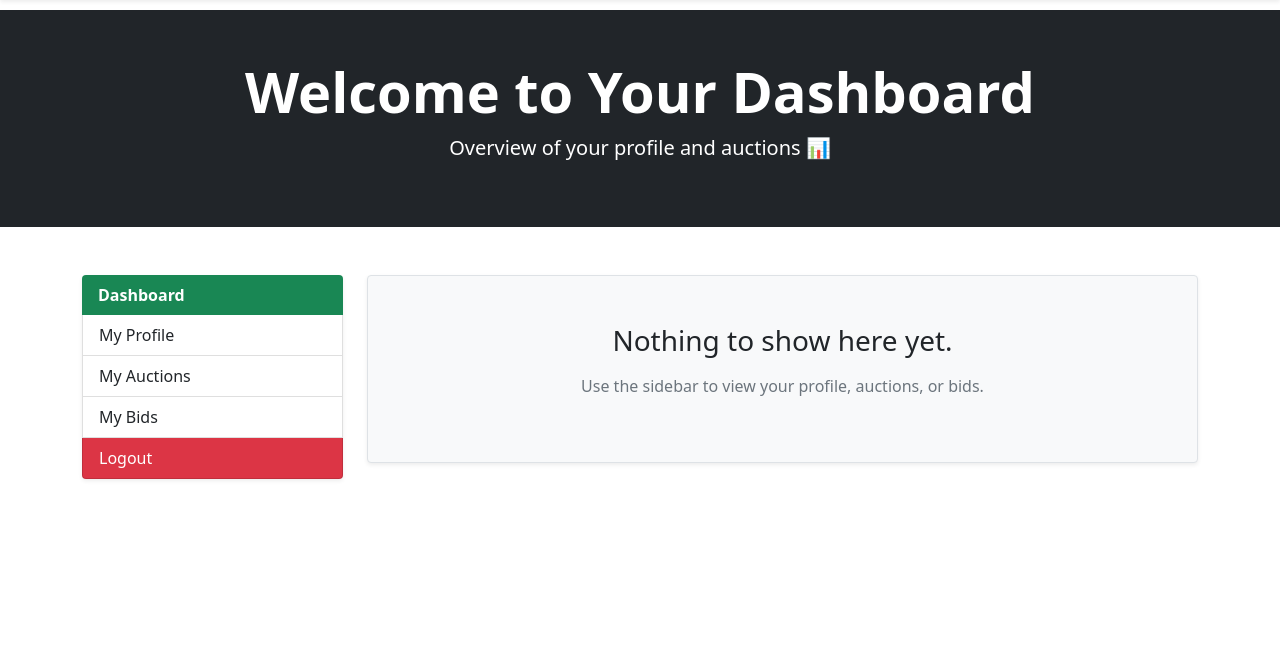
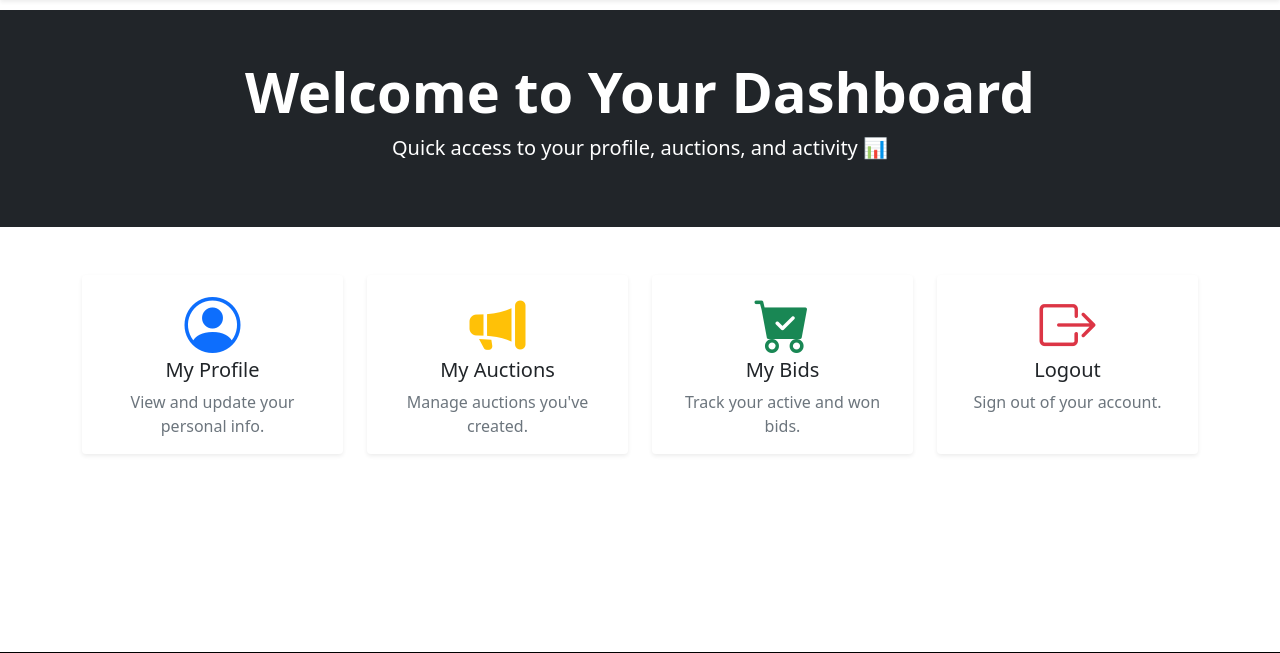
Before and after one commit to TheRaOfEL/auctions, a Django app: page /user/dashboard/ in a window 1280 px wide. Shown: the part 70-723 px from the top of the page. Run offline with Django 5.2, Linux system fonts and the light colour scheme; a user stored in the database is signed in; some libraries are stand-ins or nearby versions.

Commit message:
changed dashboard interface

```diff
--- a/user/templates/users/dashboard.html
+++ b/user/templates/users/dashboard.html
@@ -6,34 +6,81 @@
     <div class="row justify-content-center">
         <div class="col-lg-10 text-center">
             <h1 class="display-4 fw-bold">Welcome to Your Dashboard</h1>
-            <p class="lead mt-2">Overview of your profile and auctions 📊</p>
+            <p class="lead mt-2">Quick access to your profile, auctions, and activity 📊</p>
         </div>
     </div>
 </div>
 
+<!-- Main Content -->
 <main>
-    <div class="container">
-        <div class="row py-5">
-            <!-- Sidebar -->
-            <div class="col-12 col-md-3 mb-4">
-                <div class="list-group shadow-sm">
-                    <div class="list-group-item active bg-success border-0 fw-bold">Dashboard</div>
-                    <a href="{% url 'profile' %}" class="list-group-item list-group-item-action">My Profile</a>
-                    <a href="{% url 'created_auctions' %}" class="list-group-item list-group-item-action">My Auctions</a>
-                    <a href="{% url 'my_purchases' %}" class="list-group-item list-group-item-action">My Bids</a>
-                    <a href="{% url 'logout' %}" class="list-group-item list-group-item-action bg-danger text-white fw-semibold">Logout</a>
-                </div>
+    <div class="container py-5">
+        <div class="row g-4">
+
+            <!-- Profile Card -->
+            <div class="col-md-6 col-xl-3">
+                <a href="{% url 'profile' %}" class="text-decoration-none text-dark">
+                    <div class="card h-100 shadow-sm border-0 hover-shadow">
+                        <div class="card-body text-center">
+                            <i class="bi bi-person-circle display-4 text-primary mb-3"></i>
+                            <h5 class="card-title">My Profile</h5>
+                            <p class="card-text text-muted">View and update your personal info.</p>
+                        </div>
+                    </div>
+                </a>
             </div>
 
-            <!-- Main Content -->
-            <div class="col-12 col-md-9">
-                <div class="text-center p-5 bg-light border rounded shadow-sm">
-                    <h3 class="mb-3">Nothing to show here yet.</h3>
-                    <p class="text-muted">Use the sidebar to view your profile, auctions, or bids.</p>
-                </div>
+            <!-- Created Auctions Card -->
+            <div class="col-md-6 col-xl-3">
+                <a href="{% url 'created_auctions' %}" class="text-decoration-none text-dark">
+                    <div class="card h-100 shadow-sm border-0 hover-shadow">
+                        <div class="card-body text-center">
+                            <i class="bi bi-megaphone-fill display-4 text-warning mb-3"></i>
+                            <h5 class="card-title">My Auctions</h5>
+                            <p class="card-text text-muted">Manage auctions you've created.</p>
+                        </div>
+                    </div>
+                </a>
             </div>
+
+            <!-- My Bids Card -->
+            <div class="col-md-6 col-xl-3">
+                <a href="{% url 'my_purchases' %}" class="text-decoration-none text-dark">
+                    <div class="card h-100 shadow-sm border-0 hover-shadow">
+                        <div class="card-body text-center">
+                            <i class="bi bi-cart-check-fill display-4 text-success mb-3"></i>
+                            <h5 class="card-title">My Bids</h5>
+                            <p class="card-text text-muted">Track your active and won bids.</p>
+                        </div>
+                    </div>
+                </a>
+            </div>
+
+            <!-- Logout Card -->
+            <div class="col-md-6 col-xl-3">
+                <a href="{% url 'logout' %}" class="text-decoration-none text-dark">
+                    <div class="card h-100 shadow-sm border-0 hover-shadow">
+                        <div class="card-body text-center">
+                            <i class="bi bi-box-arrow-right display-4 text-danger mb-3"></i>
+                            <h5 class="card-title">Logout</h5>
+                            <p class="card-text text-muted">Sign out of your account.</p>
+                        </div>
+                    </div>
+                </a>
+            </div>
+
         </div>
     </div>
 </main>
 
+<style>
+.hover-shadow:hover {
+    box-shadow: 0 0 20px rgba(0,0,0,0.15) !important;
+    transform: translateY(-3px);
+    transition: 0.3s ease;
+}
+</style>
+
+<!-- Include Bootstrap Icons -->
+<link href="https://cdn.jsdelivr.net/npm/bootstrap-icons@1.10.5/font/bootstrap-icons.css" rel="stylesheet">
+
 {% endblock content %}
```
Also changed, not shown: db.sqlite3.
